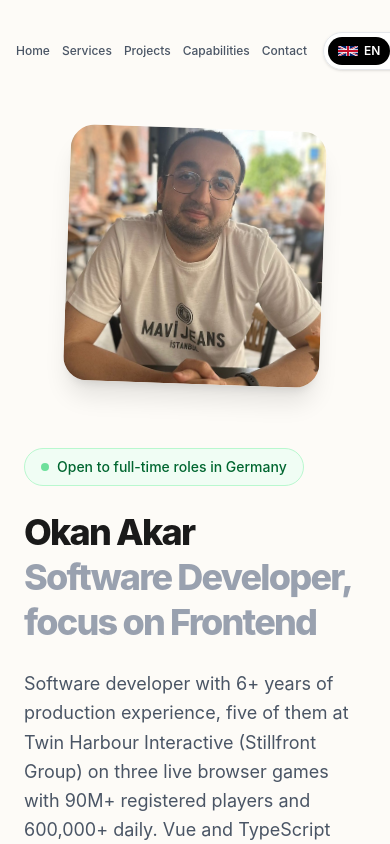
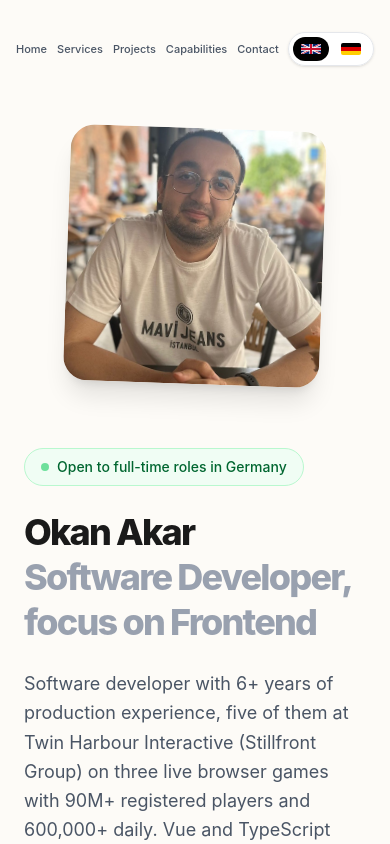
Before and after one commit to crashbone/project-vocab, a Vue app: page /portfolio in a window 390 px wide. Shown: the top 844 px of the page. Built offline with nearby package versions, Linux system fonts and the light colour scheme.

Commit message:
Portfolio: keep language switch visible on mobile
Co-Authored-By: Claude Opus 5.5 <noreply@anthropic.com>

```diff
--- a/main/src/frontend/Pages/PagePortfolio/PagePortfolio.vue
+++ b/main/src/frontend/Pages/PagePortfolio/PagePortfolio.vue
@@ -7,8 +7,8 @@
                         ? 'py-4 bg-white/80 backdrop-blur-md border-b border-gray-200 shadow-sm'
                         : 'py-8 bg-transparent border-b border-transparent'
                 ]">
-            <nav class="max-w-6xl mx-auto px-4 sm:px-6 flex justify-between items-center gap-4">
-                <div class="flex gap-3 sm:gap-8 text-xs sm:text-sm font-medium text-gray-600">
+            <nav class="max-w-6xl mx-auto px-4 sm:px-6 flex justify-between items-center gap-2 sm:gap-4">
+                <div class="flex flex-wrap min-w-0 gap-x-2.5 gap-y-1 sm:gap-8 text-[11px] sm:text-sm font-medium text-gray-600">
                     <a href="#" class="hover:text-black transition-colors">{{ t.nav.home }}</a>
                     <a href="#services" class="hover:text-black transition-colors">{{ t.nav.services }}</a>
                     <a href="#projects" class="hover:text-black transition-colors">{{ t.nav.projects }}</a>
@@ -24,7 +24,7 @@
                             :aria-label="option.label"
                             @click="setLang(option.code)"
                             :class="[
-                                'flex items-center gap-1.5 px-2.5 sm:px-3 py-1.5 rounded-full text-xs font-semibold transition-all cursor-pointer',
+                                'flex items-center gap-1.5 px-2 sm:px-3 py-1.5 rounded-full text-xs font-semibold transition-all cursor-pointer',
                                 lang === option.code ? 'bg-black text-white' : 'text-gray-600 hover:text-black'
                             ]">
                         <svg v-if="option.code === 'en'" viewBox="0 0 60 30" class="w-5 h-3 rounded-[2px] shrink-0" aria-hidden="true">
@@ -43,7 +43,7 @@
                             <rect width="5" height="1" y="1" fill="#DD0000" />
                             <rect width="5" height="1" y="2" fill="#FFCE00" />
                         </svg>
-                        <span>{{ option.code.toUpperCase() }}</span>
+                        <span class="hidden sm:inline">{{ option.code.toUpperCase() }}</span>
                     </button>
                 </div>
             </nav>
```
